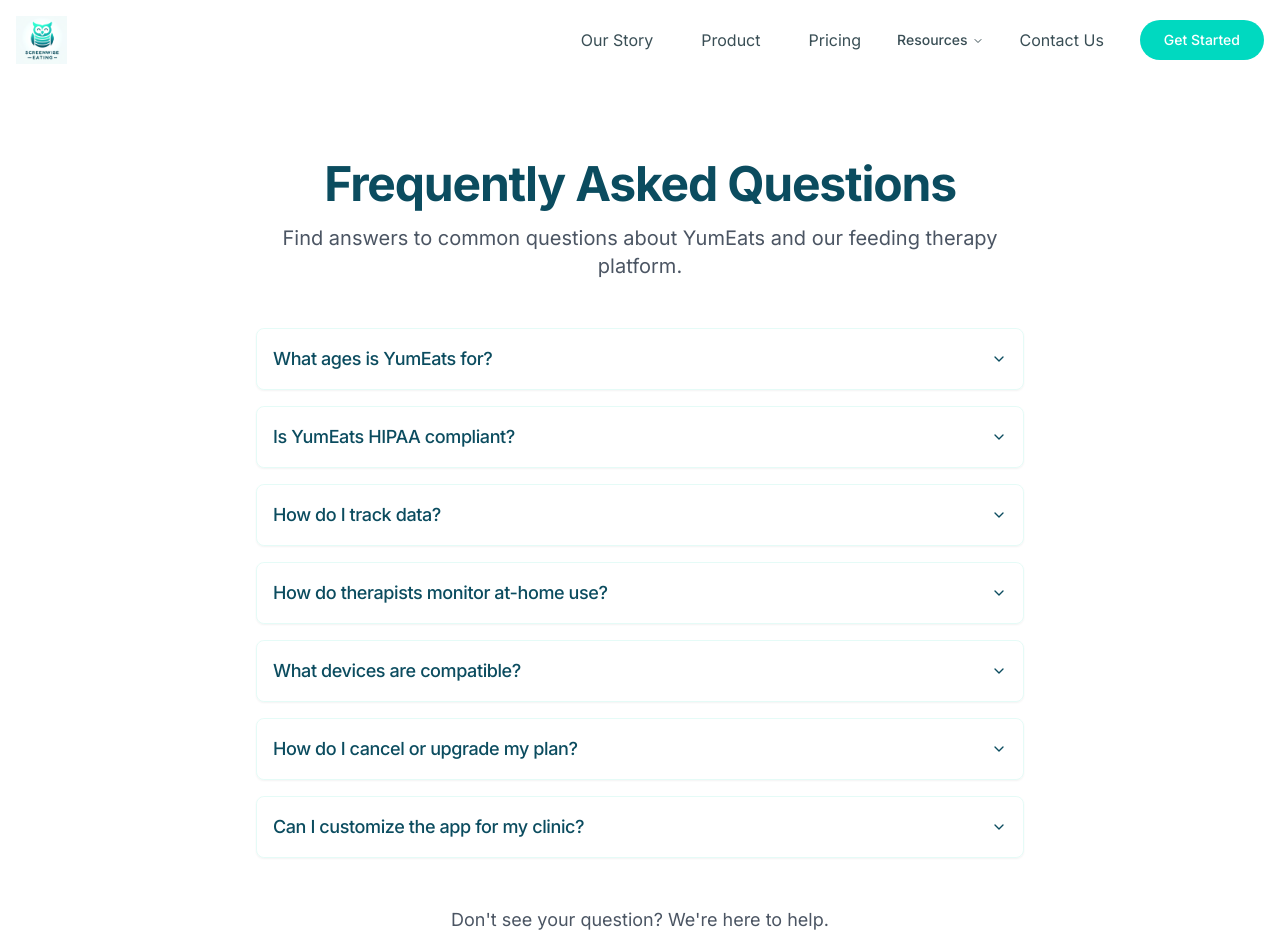
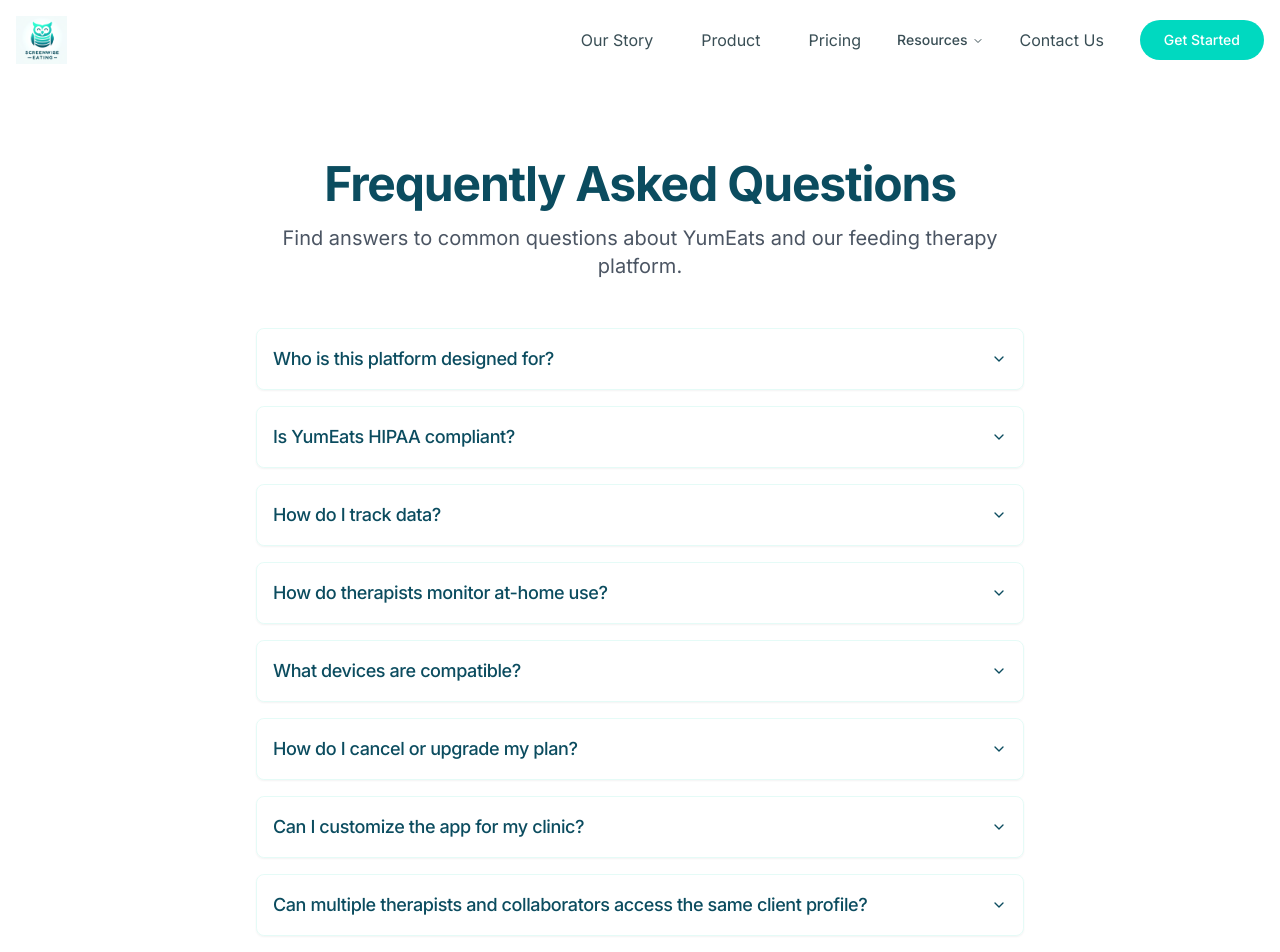
Before and after one commit to canaankimball/screenwise-website-builder, a React (Vite) app: page /faq in a window 1280 px wide. Shown: the top 952 px of the page. Built offline with nearby package versions, Linux system fonts and the light colour scheme.

Commit message:
Code edited in Lovable Code Editor
Edited UI in Lovable

```diff
--- a/src/pages/FAQ.tsx
+++ b/src/pages/FAQ.tsx
@@ -21,12 +21,15 @@ const FAQ = () => {
             </p>
 
             <Accordion type="single" collapsible className="w-full space-y-4">
-              <AccordionItem value="item-1" className="border rounded-lg px-4 shadow-sm">
-                <AccordionTrigger className="text-lg font-medium text-screenwise-navy py-4">What ages is YumEats for?</AccordionTrigger>
-                <AccordionContent className="text-gray-700 pb-4">
-                  YumEats is designed for children ages 2-10 who are receiving feeding therapy. The platform can be customized with age-appropriate incentives and is suitable for children with various feeding challenges, including food selectivity, refusal, and sensory sensitivities.
-                </AccordionContent>
-              </AccordionItem>
+             <AccordionItem value="item-1" className="border rounded-lg px-4 shadow-sm">
+              <AccordionTrigger className="text-lg font-medium text-screenwise-navy py-4">
+                Who is this platform designed for?
+              </AccordionTrigger>
+              <AccordionContent className="text-gray-700 pb-4">
+                Screenwise is designed for feeding therapists—such as BCBAs, SLPs, OTs, and other clinicians—who work with children struggling with eating and feeding challenges. The platform bridges the gap between in-clinic therapy and mealtime at home by allowing therapists to send personalized feeding plans, track real-time data remotely, and support families in building consistent, structured eating routines. Whether supporting children with autism, sensory processing difficulties, or other developmental needs, Screenwise Eating helps streamline care and improve therapy outcomes beyond the clinic.
+              </AccordionContent>
+            </AccordionItem>
+
 
               <AccordionItem value="item-2" className="border rounded-lg px-4 shadow-sm">
                 <AccordionTrigger className="text-lg font-medium text-screenwise-navy py-4">Is YumEats HIPAA compliant?</AccordionTrigger>
@@ -69,7 +72,18 @@ const FAQ = () => {
                   Yes, custom enterprise plans include options for custom branding, including your logo and color scheme. Additional customization options are available for enterprise clients, including custom terms, assessment tools, and integration with existing systems.
                 </AccordionContent>
               </AccordionItem>
+
+              <AccordionItem value="item-8" className="border rounded-lg px-4 shadow-sm">
+              <AccordionTrigger className="text-lg font-medium text-screenwise-navy py-4">
+                Can multiple therapists and collaborators access the same client profile?
+              </AccordionTrigger>
+              <AccordionContent className="text-gray-700 pb-4">
+                Yes. Unlimited therapists and collaborators can be invited to view a client’s profile, as long as they are granted access by the client’s designated administrator. However, only the administrator has permission to make changes to the client’s therapy plan, goals, and settings. This structure ensures collaboration across teams while maintaining secure and consistent oversight.
+              </AccordionContent>
+            </AccordionItem>
             </Accordion>
+
+
 
             <div className="mt-12 text-center">
               <p className="text-lg text-gray-600 mb-6">
```
